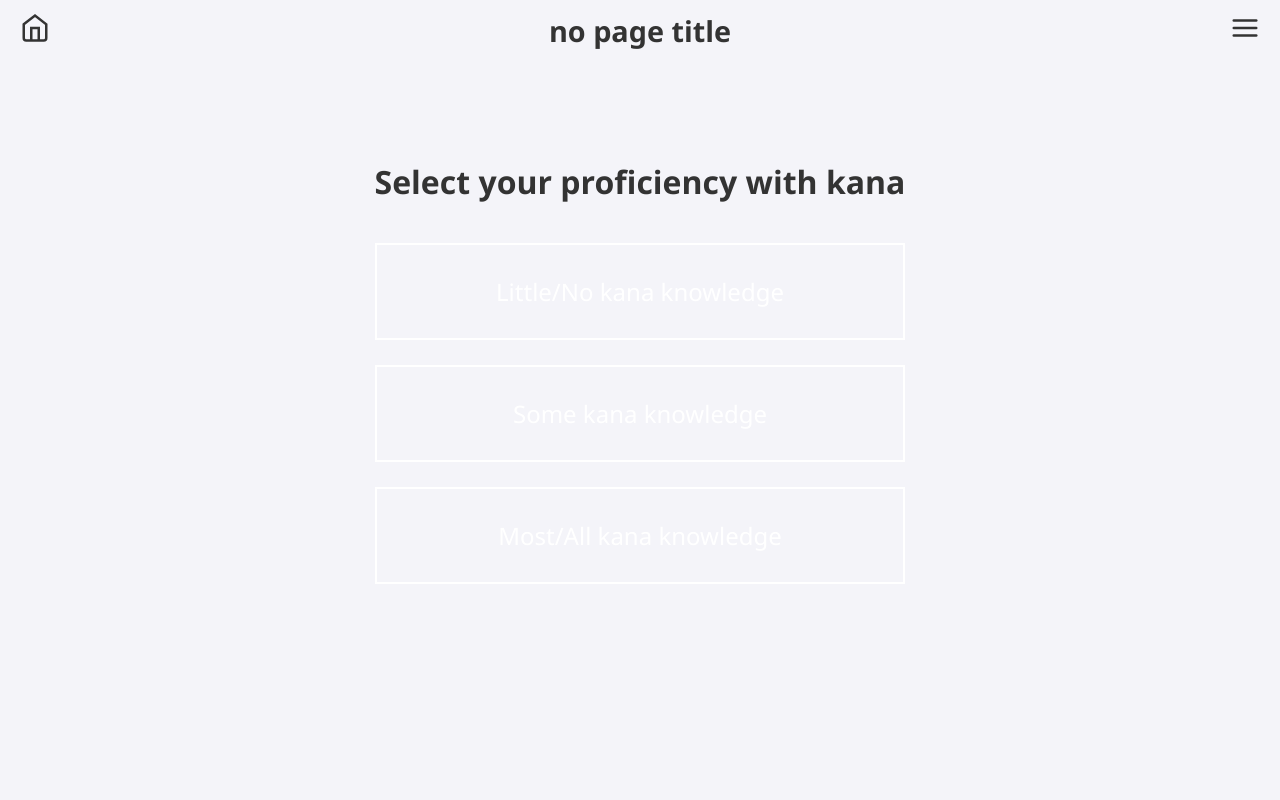
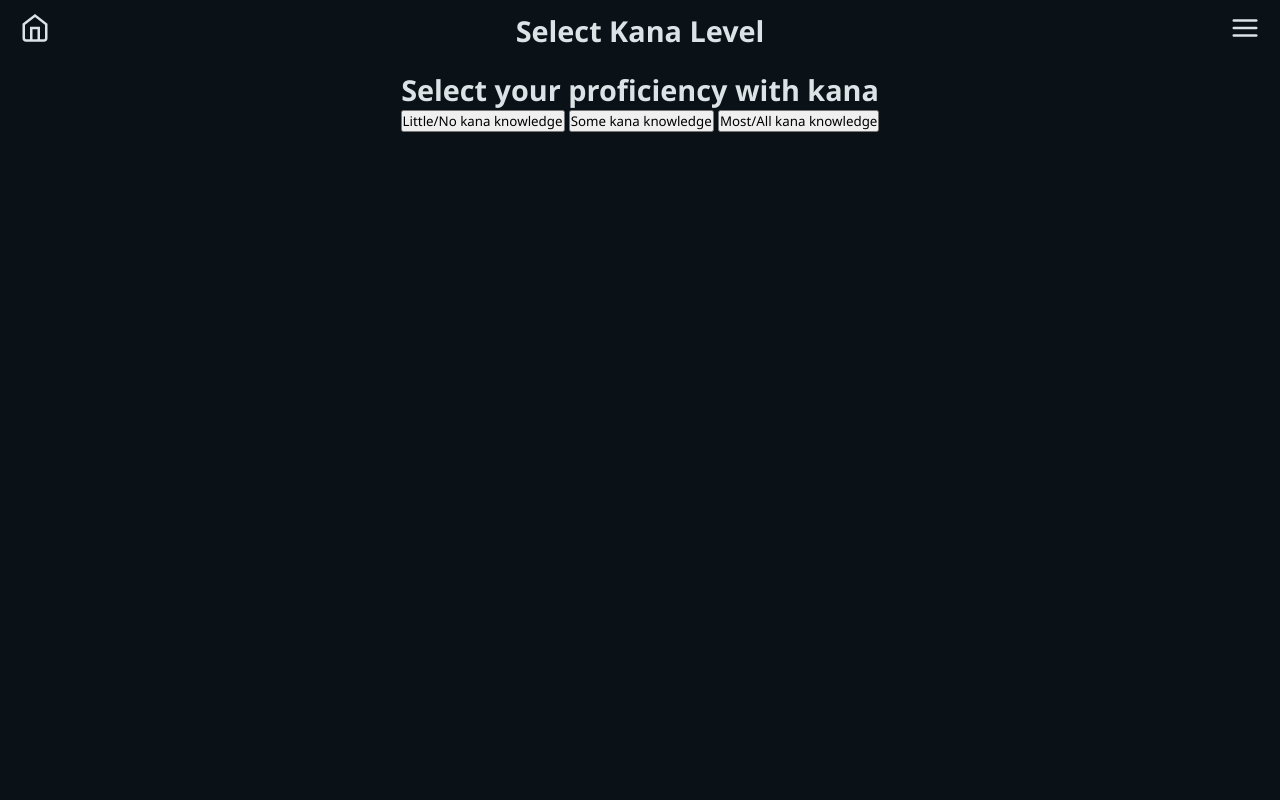
Before and after one commit to blaze-programming/Web-Systems-II-Language-Learning-Application-Project, a PHP site: page /select-kana-level.php in a window 1280 px wide. Run offline with PHP 8.4, Linux system fonts and the light colour scheme.

Commit message:
Update select-kana-level.php

```diff
--- a/select-kana-level.php
+++ b/select-kana-level.php
@@ -1,12 +1,10 @@
 <?php
 session_start();
 
-// If form submitted, store level and redirect
-if ($_SERVER["REQUEST_METHOD"] === "POST") {
-    if (isset($_POST["kana_level"])) {
+if ($_SERVER["REQUEST_METHOD"] === "POST" && isset($_POST["kana_level"])) {
+
     $_SESSION["kana_level"] = $_POST["kana_level"];
 
-        // Redirect based on level
     if ($_POST["kana_level"] === "beginner") {
         header("Location: explain-kana.php");
     } elseif ($_POST["kana_level"] === "intermediate") {
@@ -16,7 +14,6 @@ if ($_SERVER["REQUEST_METHOD"] === "POST") {
     }
     exit();
 }
-}
 ?>
 
 <!DOCTYPE html>
@@ -25,35 +22,42 @@ if ($_SERVER["REQUEST_METHOD"] === "POST") {
     <meta charset="UTF-8">
     <meta name="viewport" content="width=device-width, initial-scale=1.0">
     <title>Select Kana Level</title>
+    <link rel="stylesheet" href="global-styles.css">
+</head>
 
-    <link rel="stylesheet" href="global-styles.css">
-    <script defer src="global-scripts.js"></script>
-</head>
-<body>
+<body class="dark-mode">
 
-<?php include("menu-bar.php"); ?>
+<?php
+    $pageTitle = "Select Kana Level";
+    include 'menu-bar.php';
+?>
 
-<div class="page-container">
+<main class="kana-level-container">
 
-    <h1 class="page-title">Select your proficiency with kana</h1>
+    <h1 class="kana-title">
+        Select your proficiency with kana
+    </h1>
 
-    <form method="POST" class="level-form">
+    <form method="POST" class="kana-level-form">
 
-        <button type="submit" name="kana_level" value="beginner" class="level-card">
+        <button type="submit" name="kana_level" value="beginner" class="kana-card">
             Little/No kana knowledge
         </button>
 
-        <button type="submit" name="kana_level" value="intermediate" class="level-card">
+        <button type="submit" name="kana_level" value="intermediate" class="kana-card">
             Some kana knowledge
         </button>
 
-        <button type="submit" name="kana_level" value="expert" class="level-card">
+        <button type="submit" name="kana_level" value="expert" class="kana-card">
             Most/All kana knowledge
         </button>
 
     </form>
 
-</div>
+</main>
 
+<footer></footer>
+
+<script src="global-scripts.js"></script>
 </body>
 </html>
```
Lines whose indentation alone changed are shown as unchanged.
